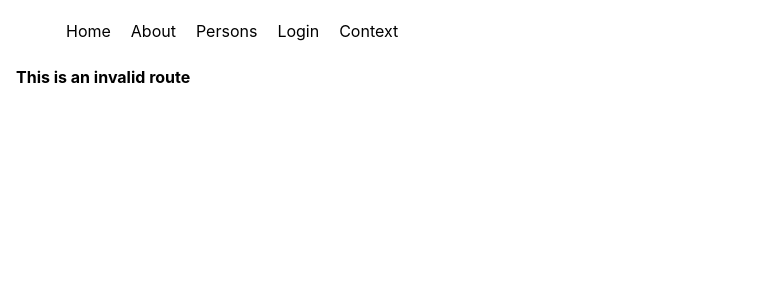
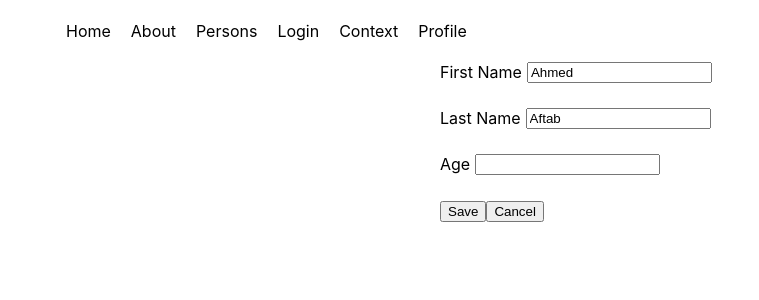
Before and after one commit to artahir777/mern-react-course, a React (Create React App) app: page /update-profile in a window 1280 px wide. Shown: the top 300 px of the page, without its empty margins (0-759 px from the left). Built offline with nearby package versions, Linux system fonts and the light colour scheme.

Commit message:
Redux flow and example

```diff
--- a/package.json
+++ b/package.json
@@ -3,13 +3,16 @@
   "version": "0.1.0",
   "private": true,
   "dependencies": {
+    "@reduxjs/toolkit": "^1.9.5",
     "@testing-library/jest-dom": "^5.16.5",
     "@testing-library/react": "^13.4.0",
     "@testing-library/user-event": "^13.5.0",
     "react": "^18.2.0",
     "react-dom": "^18.2.0",
+    "react-redux": "^8.1.2",
     "react-router-dom": "^6.14.2",
     "react-scripts": "5.0.1",
+    "redux": "^4.2.1",
     "web-vitals": "^2.1.4"
   },
   "scripts": {
--- a/src/App.css
+++ b/src/App.css
@@ -1,38 +1,16 @@
-.App {
-  text-align: center;
+.my-form {
+  display: flex;
+  flex-direction: column;
+  gap: 25px;
+  margin: auto;
+  width: 400px;
 }
 
-.App-logo {
-  height: 40vmin;
-  pointer-events: none;
+.form-item {
+  display: flex;
+  gap: 5px;
 }
 
-@media (prefers-reduced-motion: no-preference) {
-  .App-logo {
-    animation: App-logo-spin infinite 20s linear;
-  }
+.error-text {
+  color: red;
 }
-
-.App-header {
-  background-color: #282c34;
-  min-height: 100vh;
-  display: flex;
-  flex-direction: column;
-  align-items: center;
-  justify-content: center;
-  font-size: calc(10px + 2vmin);
-  color: white;
-}
-
-.App-link {
-  color: #61dafb;
-}
-
-@keyframes App-logo-spin {
-  from {
-    transform: rotate(0deg);
-  }
-  to {
-    transform: rotate(360deg);
-  }
-}
--- a/src/App.js
+++ b/src/App.js
@@ -9,6 +9,8 @@ import Error from "./pages/error/Error";
 import Persons from "./pages/persons/Persons";
 import Person from "./pages/persons/Person";
 import ContextComp from "./pages/contextForm/ContextComp";
+import Profile from "./pages/profile/Profile";
+import UpdateForm from "./pages/profile/UpdateForm";
 
 function App() {
   return (
@@ -23,6 +25,8 @@ function App() {
           <Route path=":id" element={<Person />} />
         </Route>
         <Route path="/context" element={<ContextComp/>} />
+        <Route path="/profile" element={<Profile/>} />
+        <Route path="/update-profile" element={<UpdateForm/>} />
         <Route path="*" element={<Error />} />
       </Routes>
     </>
--- a/src/components/navigation/Navbar.jsx
+++ b/src/components/navigation/Navbar.jsx
@@ -21,6 +21,9 @@ const Navbar = () => {
         <li className="nav-item">
           <Link to="/context">Context</Link>
         </li>
+        <li className="nav-item">
+          <Link to="/profile">Profile</Link>
+        </li>
       </ul>
     </nav>
   );
--- a/src/index.js
+++ b/src/index.js
@@ -4,12 +4,16 @@ import "./index.css";
 import App from "./App";
 import reportWebVitals from "./reportWebVitals";
 import { BrowserRouter as Router } from "react-router-dom";
+import { Provider } from "react-redux";
+import store from "./redux/store/store";
 const root = ReactDOM.createRoot(document.getElementById("root"));
 root.render(
   <React.StrictMode>
-    <Router>
-      <App />
-    </Router>
+    <Provider store={store}>
+      <Router>
+        <App />
+      </Router>
+    </Provider>
   </React.StrictMode>
 );
 
--- /dev/null
+++ b/src/pages/profile/Profile.jsx
@@ -0,0 +1,23 @@
+import React from "react";
+import { useDispatch, useSelector } from "react-redux";
+import HeadingAndText from "../../components/header-info/HeadingAndText";
+import { useNavigate } from "react-router-dom";
+
+const Profile = () => {
+  const user = useSelector((state) => state.user);
+
+  const navigate = useNavigate();
+
+  return (
+    <div>
+      <HeadingAndText
+        heading={"Name"}
+        text={`${user.firstName} ${user.lastName}`}
+      />
+      <HeadingAndText heading={"Username"} text={user.userName} />
+      <button onClick={() => navigate("/update-profile")}>Edit Profile</button>
+    </div>
+  );
+};
+
+export default Profile;
--- /dev/null
+++ b/src/pages/profile/UpdateForm.jsx
@@ -0,0 +1,75 @@
+import React, { useState } from "react";
+import { useSelector, useDispatch } from "react-redux";
+import { updateUser } from "../../redux/slice/userSlice";
+import { useNavigate } from "react-router-dom";
+
+const UpdateForm = () => {
+  const user = useSelector((state) => state.user);
+  const dispatch = useDispatch();
+  const navigate = useNavigate();
+  const [formData, setFormData] = useState({
+    ...user
+  });
+
+  const onSubmit = (e) => {
+    e.preventDefault();
+    const newValues = {
+      firstName: 'Ali',
+      lastName: 'Khan',
+    }
+    dispatch(updateUser({ ...newValues }));
+  };
+
+  const onChange = (event) => {
+    const { name, value } = event.target;
+    console.log(name, value);
+    setFormData((prevData) => ({
+      ...prevData,
+      [name]: value,
+    }));
+    console.log("on change", formData);
+  };
+
+  return (
+    <div>
+      <form className="my-form" onSubmit={onSubmit}>
+        <div className="form-item">
+          <label htmlFor="fname">First Name</label>
+          <input
+            value={formData.firstName}
+            type="text"
+            id="fname"
+            name="fname"
+            onChange={onChange}
+          />
+        </div>
+        <div className="form-item">
+          <label htmlFor="lname">Last Name</label>
+          <input
+            value={formData.lastName}
+            type="text"
+            id="lname"
+            name="lname"
+            onChange={onChange}
+          />
+        </div>
+        <div className="form-item">
+          <label htmlFor="age">Age</label>
+          <input
+            value={formData.firstName}
+            type="number"
+            id="age"
+            name="age"
+            onChange={onChange}
+          />
+        </div>
+        <div className="form-buttons">
+          <button type="submit">Save</button>
+          <button onClick={() => navigate(-1)}>Cancel</button>
+        </div>
+      </form>
+    </div>
+  );
+};
+
+export default UpdateForm;
--- /dev/null
+++ b/src/pages/profile/profile.css
@@ -0,0 +1,5 @@
+.form-buttons {
+    display: flex;
+    gap: 10px;
+    justify-content: center;
+  }
--- /dev/null
+++ b/src/redux/slice/userSlice.js
@@ -0,0 +1,18 @@
+import { createSlice } from "@reduxjs/toolkit";
+import { profileData } from "../../utils/profileData";
+
+const initialState = profileData
+
+const userSlice = createSlice({
+    name: 'profileData',
+    initialState,
+    reducers: {
+        getUser: (state) => state,
+        updateUser: (state, action) => {
+            return { ...state, ...action.payload }
+        }
+    }
+})
+
+export const { getUser, updateUser } = userSlice.actions
+export default userSlice.reducer;
--- a/src/redux/store/store.js
+++ b/src/redux/store/store.js
@@ -41,3 +41,14 @@
         // performance impact
         // Async code complexity
         // debugging complexity
+
+import { configureStore } from "@reduxjs/toolkit";
+import userReducer from '../slice/userSlice';
+
+const store = configureStore({
+    reducer: {
+        user: userReducer,
+    }
+})
+
+export default store;
```
